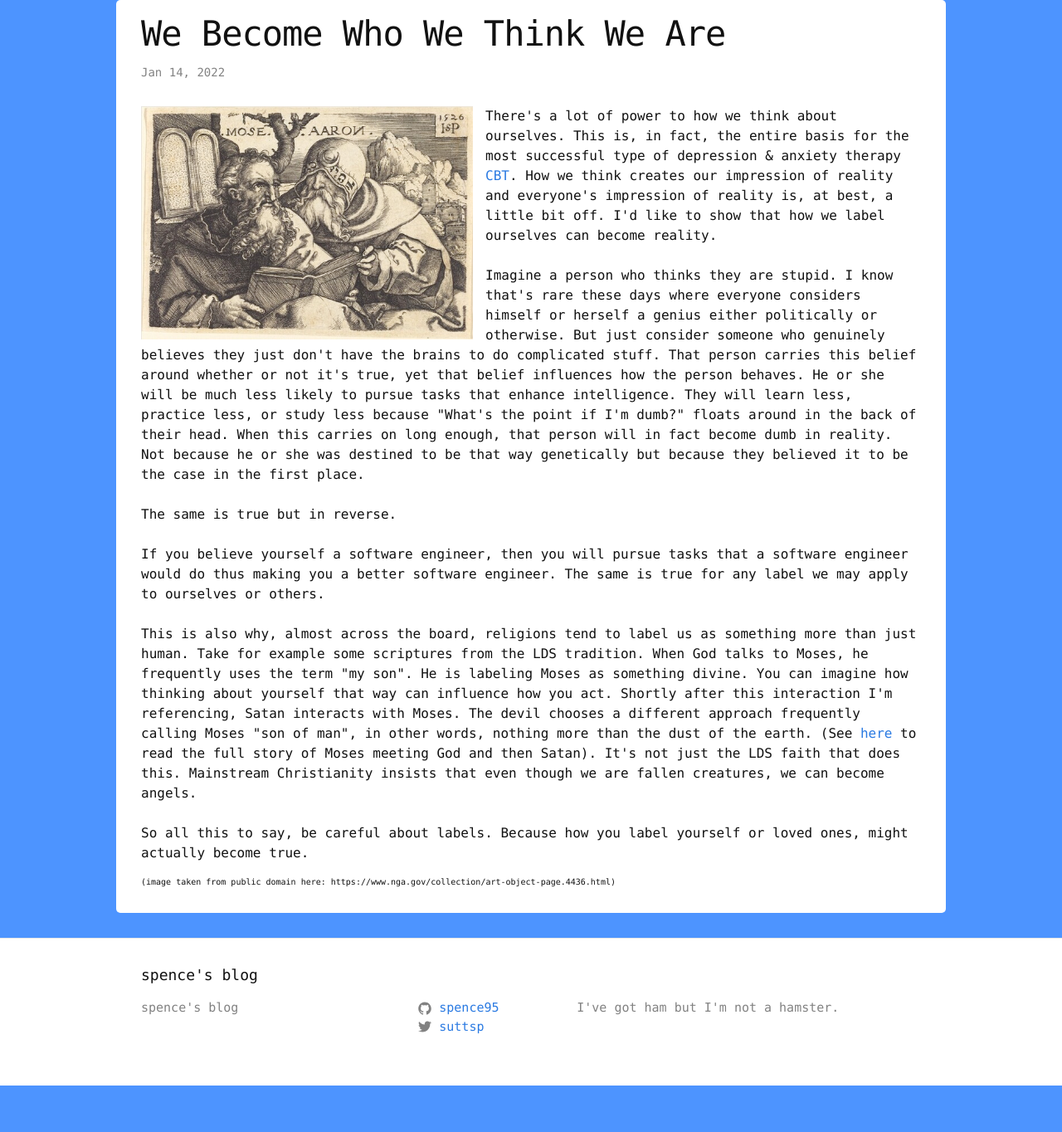
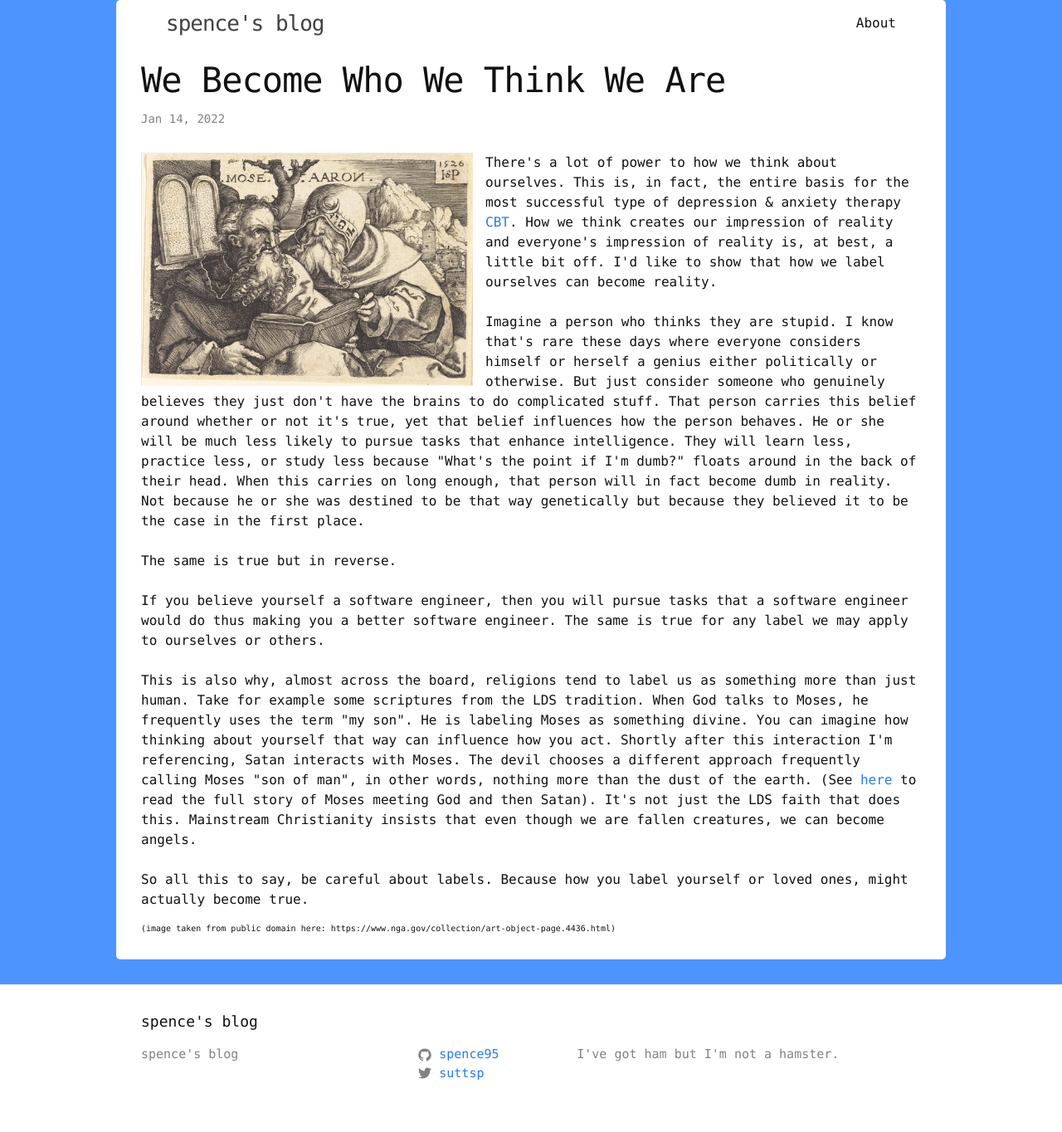
Before and after one commit to spence95/spence95.github.io, a Jekyll site: the page built from _posts/2022-01-14-we-become-who-we-think-we-are.markdown, in a window 1280 px wide. Shown: the whole page at 83% size. Built offline with Jekyll 4.4.1, drawn with Linux system fonts in a browser that asks for light colours; before the commit the page ends 1308 px from its top, so only the background shows below that.

Commit message:
Some more restructuring

```diff
--- a/_layouts/post.html
+++ b/_layouts/post.html
@@ -2,6 +2,34 @@
 layout: default
 ---
 <article class="post" itemscope itemtype="http://schema.org/BlogPosting">
+
+  <header class="site-header">
+
+    <div class="header-wrapper">
+
+      <a class="site-title" href="{{ site.baseurl }}/">{{ site.title }}</a>
+
+      <nav class="site-nav">
+        <a href="#" class="menu-icon">
+          <svg viewBox="0 0 18 15">
+            <path fill="#424242" d="M18,1.484c0,0.82-0.665,1.484-1.484,1.484H1.484C0.665,2.969,0,2.304,0,1.484l0,0C0,0.665,0.665,0,1.484,0 h15.031C17.335,0,18,0.665,18,1.484L18,1.484z"/>
+            <path fill="#424242" d="M18,7.516C18,8.335,17.335,9,16.516,9H1.484C0.665,9,0,8.335,0,7.516l0,0c0-0.82,0.665-1.484,1.484-1.484 h15.031C17.335,6.031,18,6.696,18,7.516L18,7.516z"/>
+            <path fill="#424242" d="M18,13.516C18,14.335,17.335,15,16.516,15H1.484C0.665,15,0,14.335,0,13.516l0,0 c0-0.82,0.665-1.484,1.484-1.484h15.031C17.335,12.031,18,12.696,18,13.516L18,13.516z"/>
+          </svg>
+        </a>
+
+        <div class="trigger">
+          {% for my_page in site.pages %}
+            {% if my_page.title %}
+            <a class="page-link" href="{{ my_page.url | prepend: site.baseurl }}">{{ my_page.title }}</a>
+            {% endif %}
+          {% endfor %}
+        </div>
+      </nav>
+
+    </div>
+
+  </header>
 
   <header class="post-header">
     <h1 class="post-title" itemprop="name headline">{{ page.title }}</h1>
```
